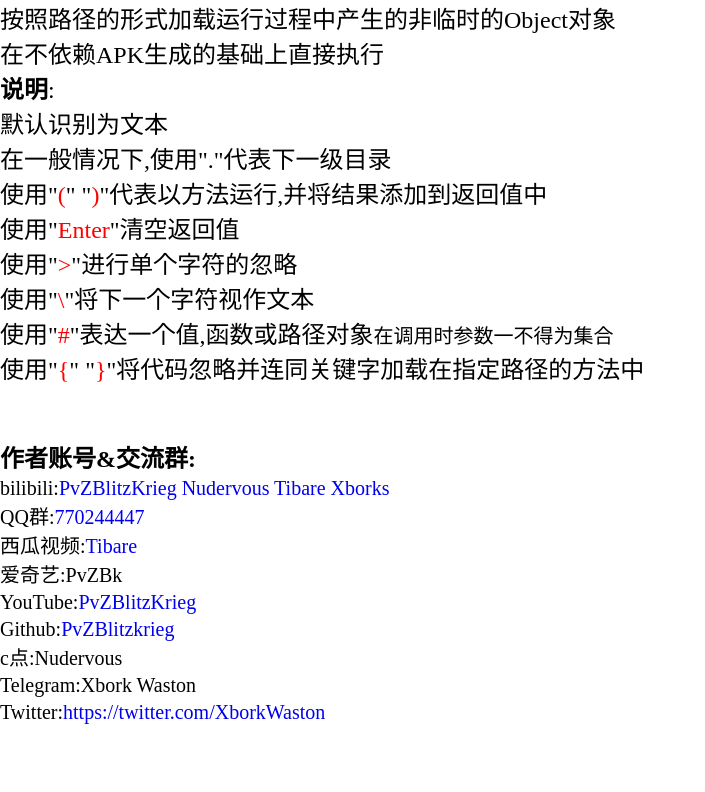
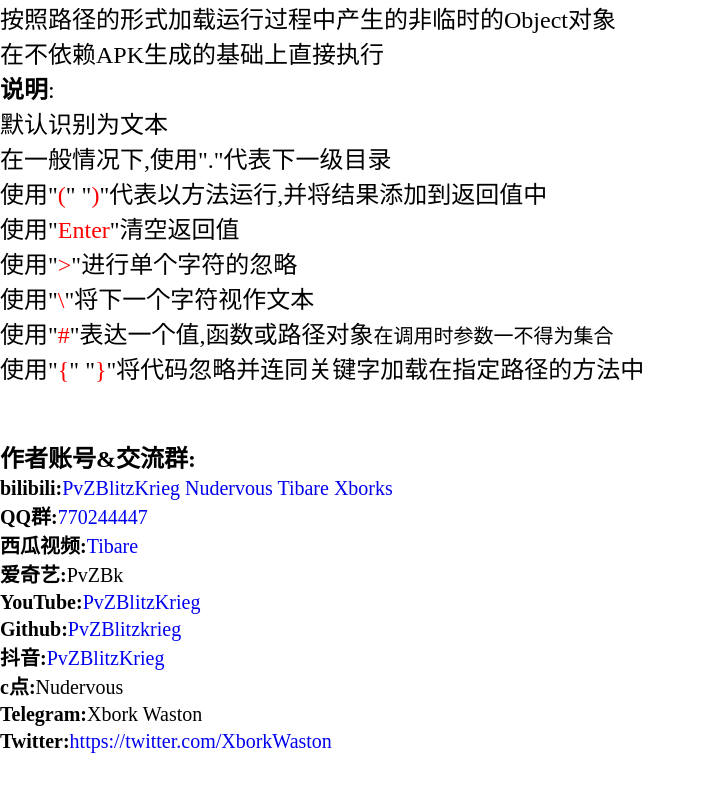
Before and after one commit to PvZBlitzkrieg/pvzbk2.github.io, a plain HTML site: page index.html in a window 1280 px wide. Shown: the part 348-1140 px from the top of the page, without its empty margins (0-705 px from the left). Drawn offline with Linux system fonts and the light colour scheme; a web font is replaced by a local one.

Commit message:
Add files via upload

```diff
--- a/index.html
+++ b/index.html
@@ -94,18 +94,19 @@
                         <br>
                         <b>作者账号&交流群:</b><br>
                         <small>
-                            bilibili:<a href="https://space.bilibili.com/1808001068">PvZBlitzKrieg</a>
+                            <b>bilibili:</b><a href="https://space.bilibili.com/1808001068">PvZBlitzKrieg</a>
                             <a href="https://space.bilibili.com/660858779">Nudervous</a>
                             <a href="https://space.bilibili.com/1481363522">Tibare</a>
                             <a href="https://space.bilibili.com/2057071940">Xborks</a><br>
-                            QQ群:<a href="http://qm.qq.com/cgi-bin/qm/qr?_wv=1027&k=mLgtkX9QBElzI7g4Oe0lClGRyWp-g3nb&authKey=8yTmp8iMmffNW4%2BiSKHzMXmc84Ocec1UU0GR6fmsdXyLi03Tf62eSqTmseYW%2FZ1L&noverify=0&group_code=770244447">770244447</a><br>
-                            西瓜视频:<a href="https://www.ixigua.com/home/167602796103100">Tibare</a><br>
-                            爱奇艺:PvZBk<br>
-                            YouTube:<a href="https://www.youtube.com/channel/UCmGbrwsZUrxuN7Q0LL16ATg">PvZBlitzKrieg</a><br>
-                            Github:<a href="https://github.com/PvZBlitzkrieg/">PvZBlitzkrieg</a><br>
-                            c点:Nudervous<br>
-                            Telegram:Xbork Waston<br>
-                            Twitter:<a href="https://twitter.com/XborkWaston">https://twitter.com/XborkWaston</a><br>
+                            <b>QQ群:</b><a href="http://qm.qq.com/cgi-bin/qm/qr?_wv=1027&k=mLgtkX9QBElzI7g4Oe0lClGRyWp-g3nb&authKey=8yTmp8iMmffNW4%2BiSKHzMXmc84Ocec1UU0GR6fmsdXyLi03Tf62eSqTmseYW%2FZ1L&noverify=0&group_code=770244447">770244447</a><br>
+                            <b>西瓜视频:</b><a href="https://www.ixigua.com/home/167602796103100">Tibare</a><br>
+                            <b>爱奇艺:</b>PvZBk<br>
+                            <b>YouTube:</b><a href="https://www.youtube.com/channel/UCmGbrwsZUrxuN7Q0LL16ATg">PvZBlitzKrieg</a><br>
+                            <b>Github:</b><a href="https://github.com/PvZBlitzkrieg/">PvZBlitzkrieg</a><br>
+                            <b>抖音:</b><a href="https://www.douyin.com/user/MS4wLjABAAAApOwQvdrQuttTl4OEUgr41oqsudULH9-0u_b_hWT0ZVE">PvZBlitzKrieg</a><br>
+                            <b>c点:</b>Nudervous<br>
+                            <b>Telegram:</b>Xbork Waston<br>
+                            <b>Twitter:</b><a href="https://twitter.com/XborkWaston">https://twitter.com/XborkWaston</a><br>
                         </small>
                         <br>
                         <br>
```
